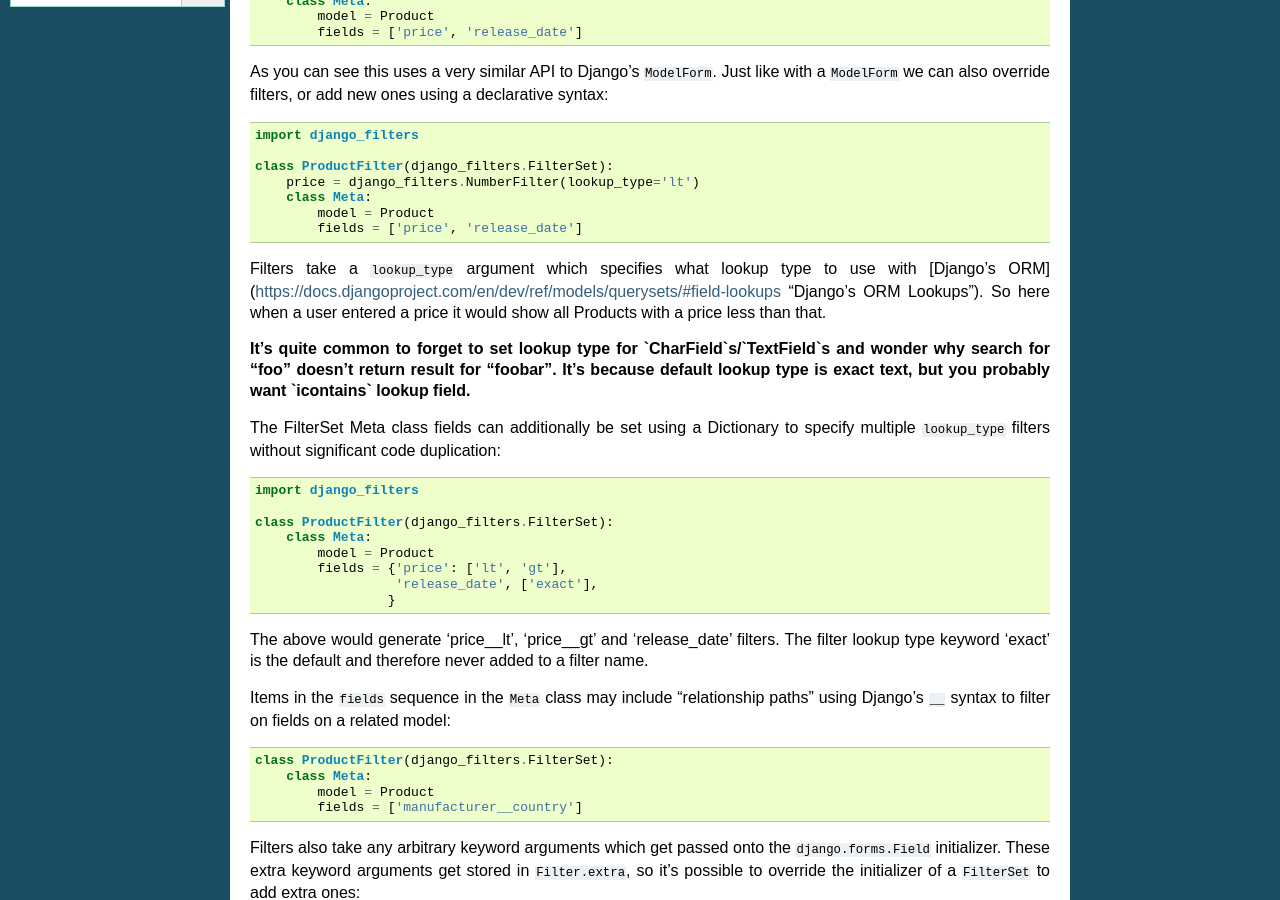
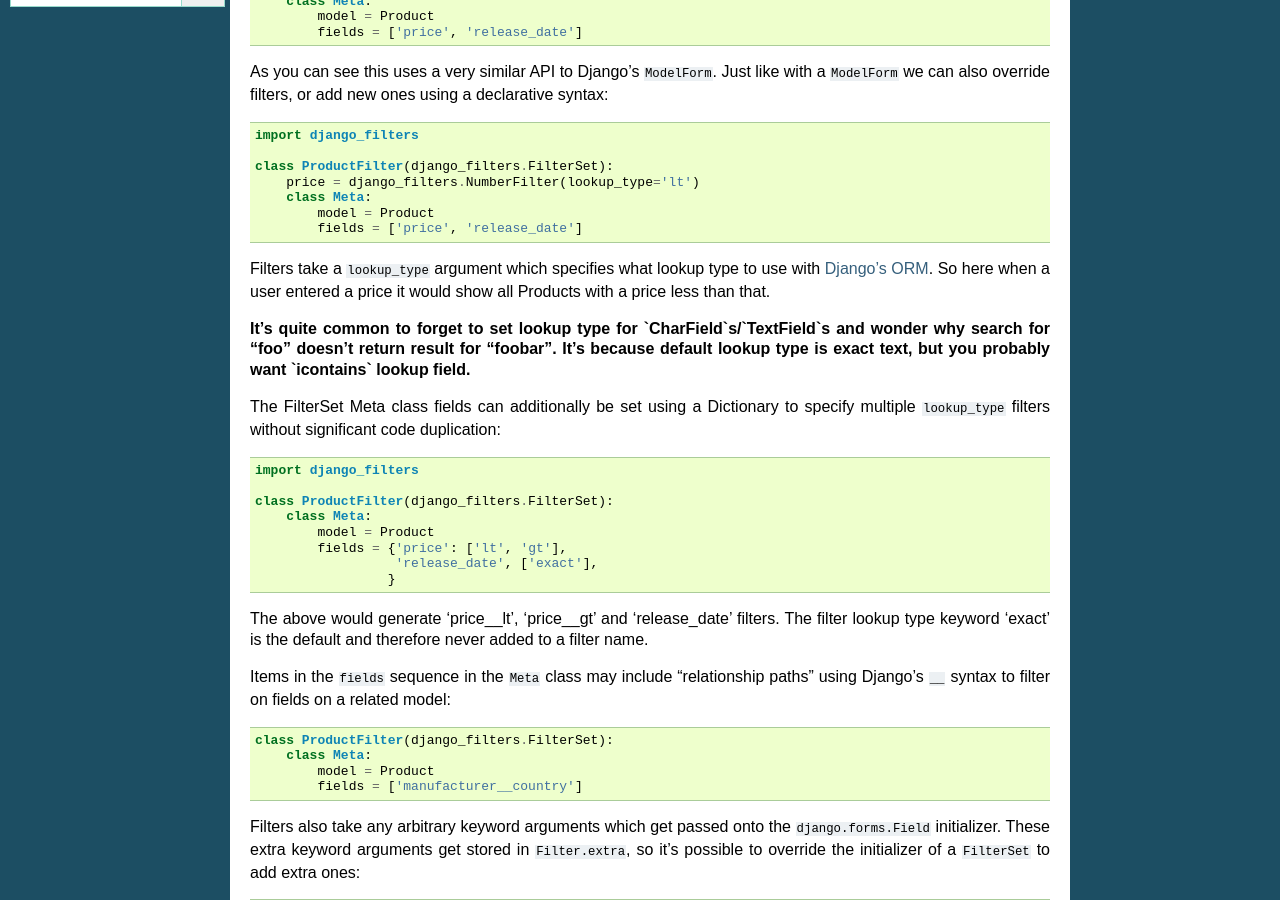
Before and after one commit to carltongibson/django-filter, a Sphinx documentation site: the page built from docs/usage.txt, in a window 1280 px wide and 900 px high, scrolled down 574 px. Built offline with Sphinx 7.4.7, drawn with Linux system fonts in a browser that asks for light colours; pages that are not in the unit, such as notebooks, are missing from menus; some of the changed lines change nothing that is shown.

Commit message:
Correct Markdown link to rst. Fixes #169

```diff
--- a/docs/usage.txt
+++ b/docs/usage.txt
@@ -46,8 +46,10 @@ declarative syntax::
             fields = ['price', 'release_date']
 
 Filters take a ``lookup_type`` argument which specifies what lookup type to
-use with [Django's ORM](https://docs.djangoproject.com/en/dev/ref/models/querysets/#field-lookups "Django's ORM Lookups").  So here when a user entered a price it would show all
+use with `Django's ORM`_.  So here when a user entered a price it would show all
 Products with a price less than that.
+
+.. _`Django's ORM`: https://docs.djangoproject.com/en/dev/ref/models/querysets/#field-lookups
 
 **It's quite common to forget to set lookup type for `CharField`s/`TextField`s
 and wonder why search for "foo" doesn't return result for "foobar". It's because
```
